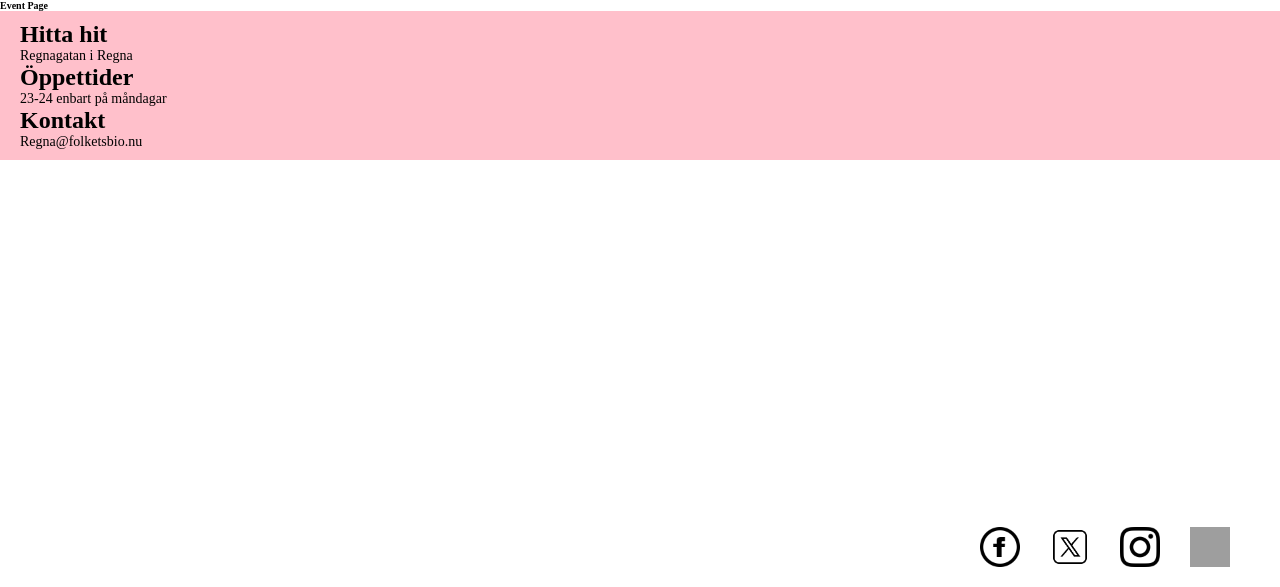
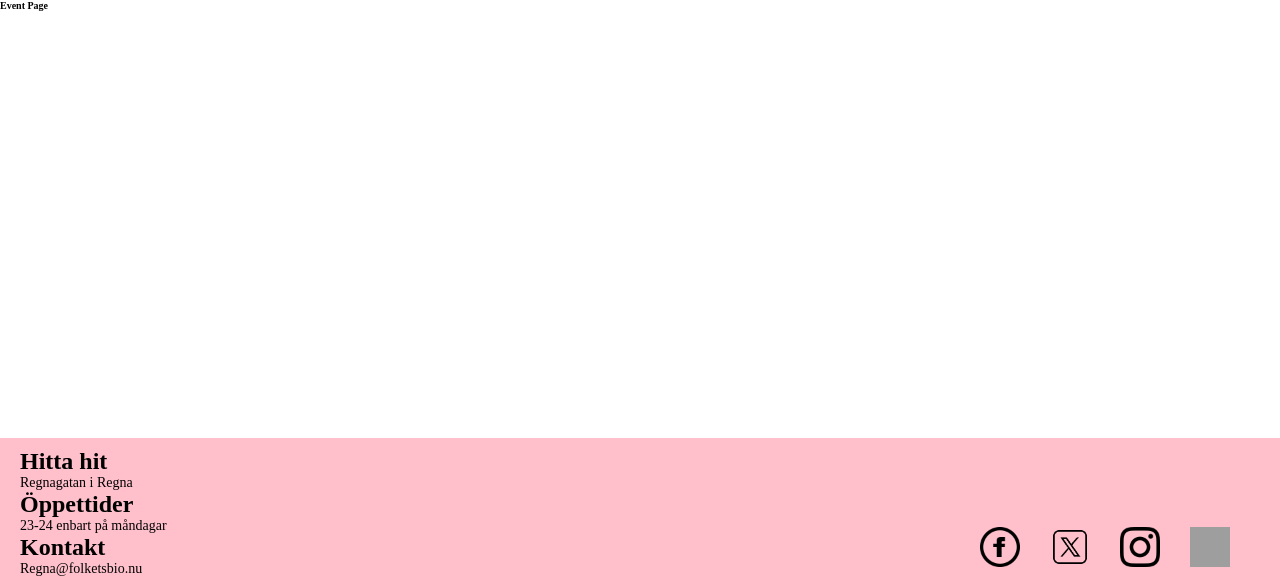
Before and after one commit to rl-86/kino-clone-project, a web app: file event.html in a window 1280 px wide. Shown: the part 213-800 px from the top of the page. Run offline with its HTML, style and script files only (its server is not run), Linux system fonts and the light colour scheme; grey boxes are pictures that could not be loaded.

Commit message:
Minor CSS fix

```diff
--- a/assets/main.css
+++ b/assets/main.css
@@ -13,7 +13,7 @@
 
 #footer {
   background-color: pink;
-  position: bottom;
+  position: fixed;
   bottom: 0;
   width: 100%;
   padding: 1em 2em;
--- a/src/sections/footer.scss
+++ b/src/sections/footer.scss
@@ -1,6 +1,6 @@
 #footer {
     background-color: pink;
-    position: bottom;
+    position: fixed;
     bottom: 0;
     width:100%;
     padding: 1em 2em;
```
